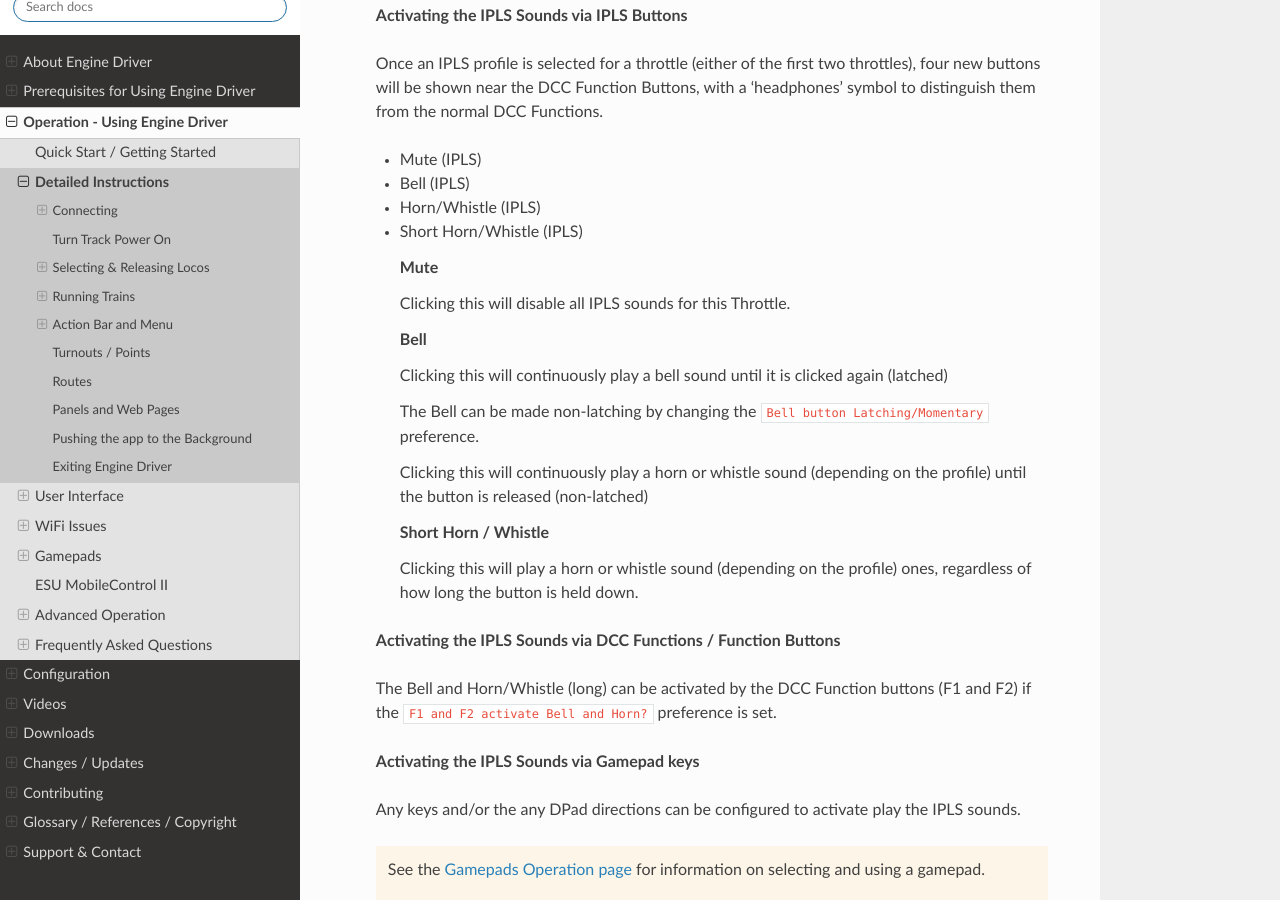
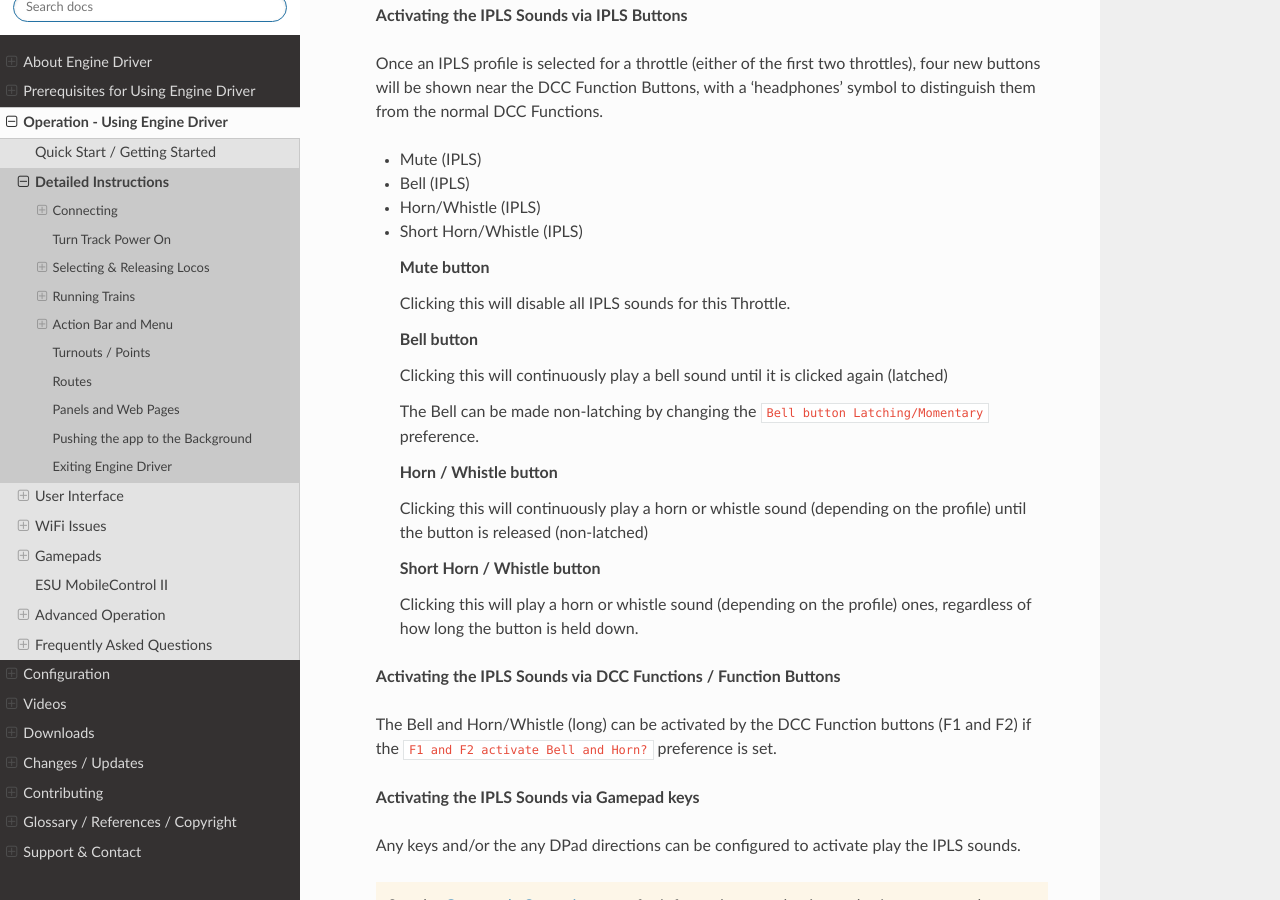
Before and after one commit to flash62au/EngineDriver_Home, a Sphinx documentation site: the page built from docs/operation/operation.rst, in a window 1280 px wide and 900 px high, scrolled down 11719 px. Built offline with Sphinx 7.4.7 and the Read the Docs theme 2.0.0, drawn with Linux system fonts in a browser that asks for light colours; comment, search, counter and statistics services are not loaded.

Commit message:
Update operation.rst

```diff
--- a/docs/operation/operation.rst
+++ b/docs/operation/operation.rst
@@ -536,21 +536,21 @@
   * Horn/Whistle (IPLS)
   * Short Horn/Whistle (IPLS)
 
-    **Mute**
+    **Mute button**
 
     Clicking this will disable all IPLS sounds for this Throttle.
 
-    **Bell**
+    **Bell button**
 
     Clicking this will continuously play a bell sound until it is clicked again (latched)
 
     The Bell can be made non-latching by changing the ``Bell button Latching/Momentary`` preference.
 
-    ****
+    **Horn / Whistle button**
 
     Clicking this will continuously play a horn or whistle sound (depending on the profile) until the button is released (non-latched)
 
-    **Short Horn / Whistle**
+    **Short Horn / Whistle button**
 
     Clicking this will play a horn or whistle sound (depending on the profile) ones, regardless of how long the button is held down.
 
```
